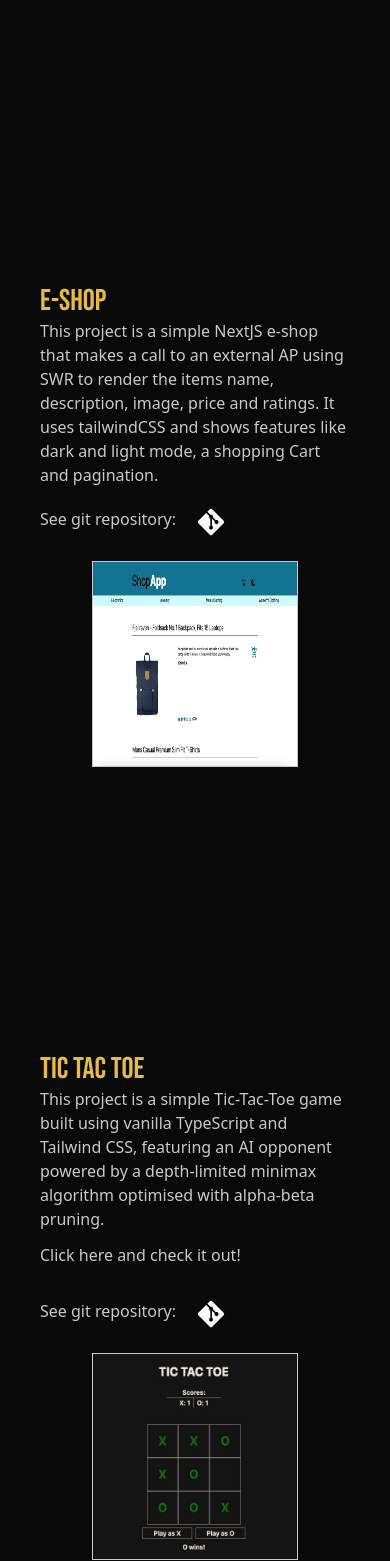
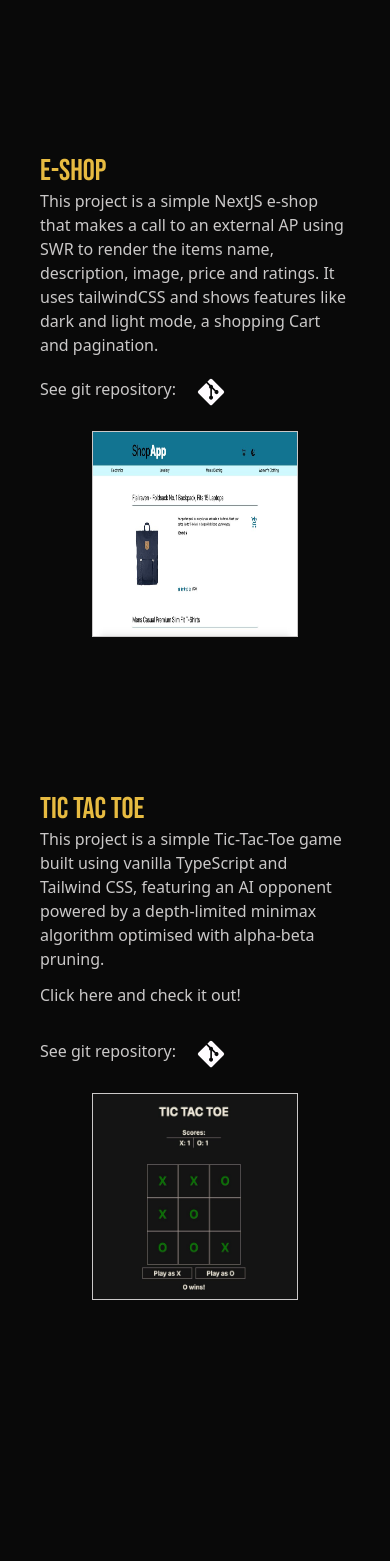
Before and after one commit to Romanief/its-fred, a Next.js app: page / in a window 390 px wide. Shown: the part 1812-3373 px from the top of the page. Built offline with nearby package versions, Linux system fonts and the light colour scheme.

Commit message:
Fixed spacing

```diff
--- a/app/page.tsx
+++ b/app/page.tsx
@@ -10,8 +10,8 @@ export default function Home() {
       <Title/>
       <Paragraph text={description}/>
       <Project text={ndDescription} title="Number Recognition" image="/number.jpeg" mt={200} git="https://github.com/Romanief/number-recognition"/>
-      <Project text={shDescription} title="e-shop" image="/shop.jpeg" mt={200} git="https://github.com/Romanief/shopapp/tree/main"/>
-      <Project text={tttDescription} title="Tic Tac Toe" image="/tictactoe.jpeg" mt={200} link="https://romanief.github.io/tictactoe/" git="https://github.com/Romanief/tictactoe"/>
+      <Project text={shDescription} title="e-shop" image="/shop.jpeg" mt={70} git="https://github.com/Romanief/shopapp/tree/main"/>
+      <Project text={tttDescription} title="Tic Tac Toe" image="/tictactoe.jpeg" mt={70} link="https://romanief.github.io/tictactoe/" git="https://github.com/Romanief/tictactoe"/>
       <div className="h-[14vh]"></div>
     </main>
   );
--- a/components/Paragraph.tsx
+++ b/components/Paragraph.tsx
@@ -9,7 +9,7 @@ function Paragraph({text} : {text:string}) {
 
   function handleScrool() {
     const textElem = refText.current
-    const scrollPosition = window.innerHeight / 2
+    const scrollPosition = window.innerHeight / 1.5
     const elementTop = textElem?.getBoundingClientRect().top
     if (elementTop && elementTop < scrollPosition) {
       setAnimate(true)
@@ -23,7 +23,7 @@ function Paragraph({text} : {text:string}) {
 
   return (
     <>
-    <div className='w-screen justify-center hidden sm:flex sm:gap-3 md:gap-16 p-10'>
+    <div className='w-screen justify-center hidden sm:flex sm:gap-8 md:gap-16 p-10'>
       <div
       className={`w-1/3 flex justify-end`}>
       </div>
--- a/components/Project.tsx
+++ b/components/Project.tsx
@@ -24,7 +24,7 @@ function Project({
 
   function handleScrool() {
     const textElem = refText.current
-    const scrollPosition = window.innerHeight / 2
+    const scrollPosition = window.innerHeight / 1.5
     const elementTop = textElem?.getBoundingClientRect().top
     if (elementTop && elementTop < scrollPosition) {
       setAnimate(true)
```
